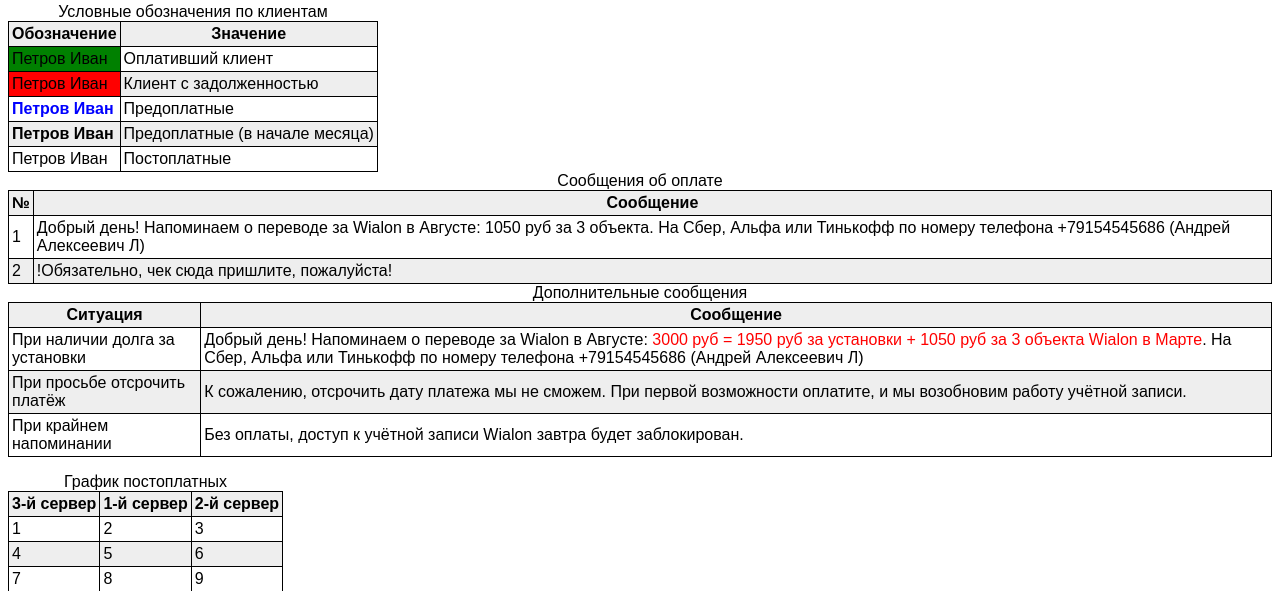
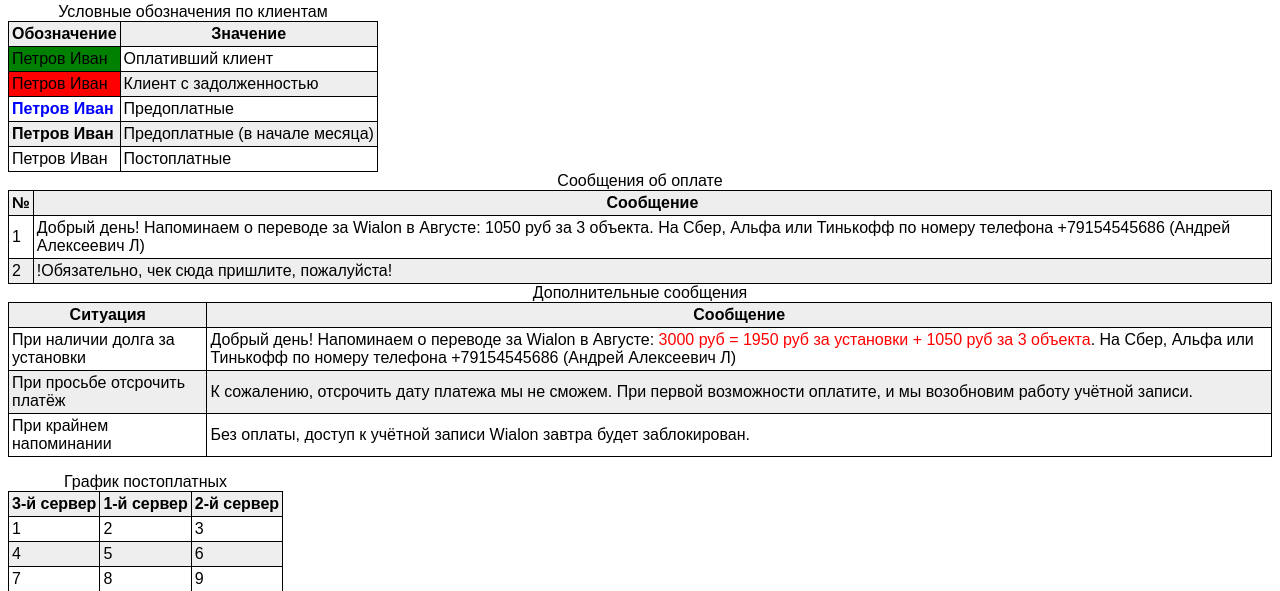
Before and after one commit to Dru247/first_project, a Django app: page /maks-func/ in a window 1280 px wide. Shown: the part 2256-2847 px from the top of the page. Run offline with Django 3.2, Linux system fonts and the light colour scheme; the visitor is signed in with stand-in values (Sample User, id 1).

Commit message:
Debag_maks_funk_message

```diff
--- a/general/general_app/templates/general_app/maks_func.html
+++ b/general/general_app/templates/general_app/maks_func.html
@@ -164,7 +164,7 @@
       <caption>Дополнительные сообщения</caption>
       <tbody>
         <tr><th>Ситуация</th><th>Сообщение</th></tr>
-        <tr><td>При наличии долга за установки</td><td>Добрый день! Напоминаем о переводе за Wialon в Августе:  <span style="color: red">3000 руб = 1950 руб за установки + 1050 руб за 3 объекта Wialon в Марте</span>. На Сбер, Альфа или Тинькофф по номеру телефона +79154545686 (Андрей Алексеевич Л)</td></tr>
+        <tr><td>При наличии долга за установки</td><td>Добрый день! Напоминаем о переводе за Wialon в Августе:  <span style="color: red">3000 руб = 1950 руб за установки + 1050 руб за 3 объекта</span>. На Сбер, Альфа или Тинькофф по номеру телефона +79154545686 (Андрей Алексеевич Л)</td></tr>
         <tr><td>При просьбе отсрочить платёж</td><td>К сожалению, отсрочить дату платежа мы не сможем. При первой возможности оплатите, и мы возобновим работу учётной записи.</td></tr>
         <tr><td>При крайнем напоминании</td><td>Без оплаты, доступ к учётной записи Wialon завтра будет заблокирован.</td></tr>
       </tbody>
```
